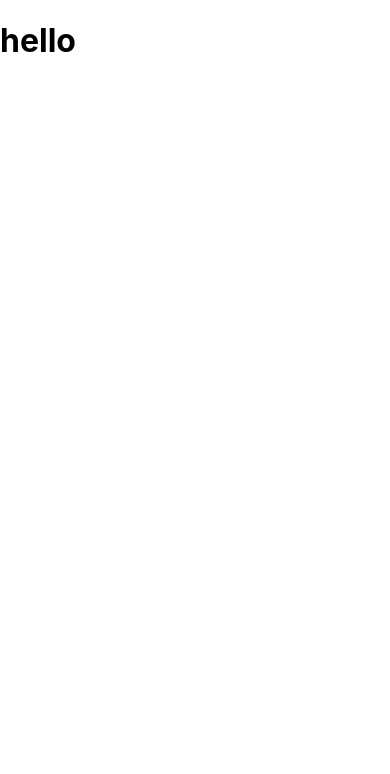
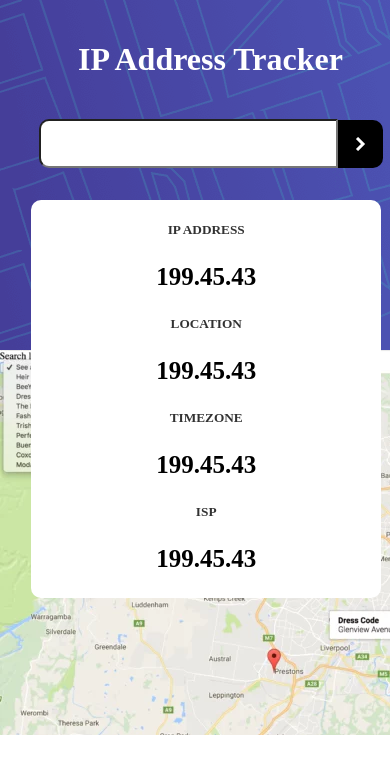
Before and after one commit to RICKCOYL/ip-address-tracker, a React (Create React App) app: page / in a window 390 px wide. Shown: the top 774 px of the page. Built offline with nearby package versions, Linux system fonts and the light colour scheme.

Commit message:
Add styling for mobile

```diff
--- a/src/App.js
+++ b/src/App.js
@@ -1,7 +1,13 @@
+import Input from "./components/Input";
+import Location from "./components/Location";
+import Map from "./components/Map";
+
 function App() {
   return (
     <div className="App">
-      <h1>hello</h1>
+      <Input />
+      <Location />
+      <Map />
     </div>
   );
 }
--- a/src/components/Input.js
+++ b/src/components/Input.js
@@ -0,0 +1,18 @@
+import React from 'react';
+import arrow from '../assests/images/icon-arrow.svg';
+
+const Input = () => {
+    return (
+        <div id='background-img'>
+            <div>
+                <h1>IP Address Tracker</h1>
+                <div id='input-div'>
+                    <input type="text" />
+                    <img id="arrow" src={arrow} alt="search" />
+                </div>
+            </div>
+        </div>
+    );
+};
+
+export default Input;
--- a/src/components/Location.js
+++ b/src/components/Location.js
@@ -0,0 +1,26 @@
+import React from 'react';
+
+const Location = () => {
+    return (
+        <div id='location'>
+            <div>
+                <h5>IP ADDRESS</h5>
+                <p>199.45.43</p>
+            </div>
+            <div>
+                <h5>LOCATION</h5>
+                <p>199.45.43</p>
+            </div>
+            <div>
+                <h5>TIMEZONE</h5>
+                <p>199.45.43</p>
+            </div>
+            <div>
+                <h5>ISP</h5>
+                <p>199.45.43</p>
+            </div>
+        </div>
+    );
+};
+
+export default Location;
--- a/src/components/Map.js
+++ b/src/components/Map.js
@@ -0,0 +1,11 @@
+import React from 'react';
+
+const Map = () => {
+    return (
+        <div id="map-div">
+
+        </div>
+    );
+};
+
+export default Map;
--- a/src/index.css
+++ b/src/index.css
@@ -1,13 +1,73 @@
 body {
   margin: 0;
-  font-family: -apple-system, BlinkMacSystemFont, 'Segoe UI', 'Roboto', 'Oxygen',
-    'Ubuntu', 'Cantarell', 'Fira Sans', 'Droid Sans', 'Helvetica Neue',
-    sans-serif;
-  -webkit-font-smoothing: antialiased;
-  -moz-osx-font-smoothing: grayscale;
+  padding: 0;
 }
 
-code {
-  font-family: source-code-pro, Menlo, Monaco, Consolas, 'Courier New',
-    monospace;
+#background-img {
+  height: 350px;
+  background-image: url('./assests/images/pattern-bg.png');
+  object-fit: cover;
+  position: relative;
 }
+
+h1 {
+
+  text-align: center;
+  color: #fff;
+  position: absolute;
+  top: 20px;
+left: 20%;
+}
+
+#input-div {
+  position: absolute;
+  top: 100px;
+left: 10%;
+}
+
+input {
+padding: 15px 25px;
+border-radius: 10px 0 0 10px;
+width: 245px;
+}
+
+#input-div #arrow {
+  background-color: #000;
+  padding: 17px;
+  position: relative;
+  top: 20px;
+  border-radius: 0 10px 10px 0;
+}
+
+input:focus{
+  outline: none;
+}
+
+#map-div {
+  background-image: url('./assests/images/googleimg.png');
+  background-repeat: no-repeat;
+  object-fit: cover;
+  height: 100vh;
+}
+
+#location {
+  height: auto;
+  width: 350px;
+  background-color: #fff;
+  color: #000;
+  position: absolute;
+  top: 200px;
+  left: 8%;
+  border-radius: 10px;
+  text-align: center;
+
+}
+
+#location p {
+  font-size: 25px;
+  font-weight: bold;
+}
+
+h5 {
+  opacity: 0.8;
+}
```
Also changed, not shown: src/assests/images/googleimg.png (added), src/assests/images/icon-arrow.svg.
